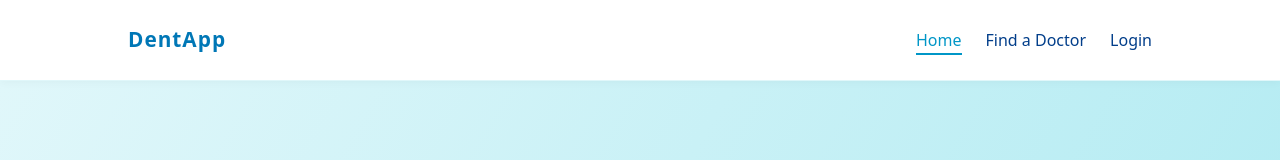
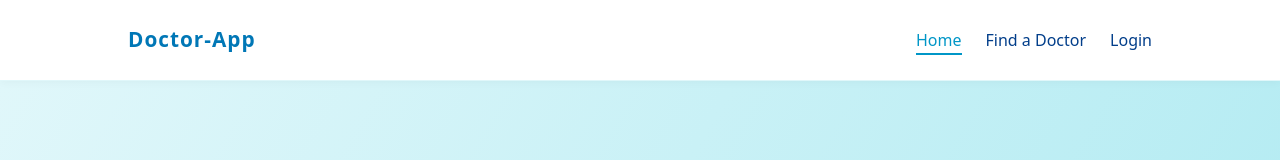
Before and after one commit to Onyeami/doctor-appointment, a React (Vite) app: page / in a window 1280 px wide. Shown: the top 160 px of the page. Built offline with nearby package versions, Linux system fonts and the light colour scheme; no server answers.

Commit message:
changed the app name

```diff
--- a/src/components/DoctorProfilePage.jsx
+++ b/src/components/DoctorProfilePage.jsx
@@ -107,7 +107,7 @@ const DoctorProfilePage = () => {
         </div>
 
         <div className="details-grid">
-          <div className="rate-info"><strong>Rate:</strong> {doctor.hourly_rate ? `₦${doctor.hourly_rate}/hr` : 'Not specified'}</div>
+          <div className="rate-info"><strong>Rate:</strong> {doctor.hourly_rate ? `€${doctor.hourly_rate}/hr` : 'Not specified'}</div>
           <div className="rating-info"><strong>Rating:</strong> {doctor.rating || 'N/A'} ⭐</div>
         </div>
       </div>
--- a/src/components/Navbar.jsx
+++ b/src/components/Navbar.jsx
@@ -34,7 +34,7 @@ const Navbar = () => {
   return (
     <nav className="navbar">
       <div className="navbar-logo">
-        <Link to="/">DentApp</Link>
+        <Link to="/">Doctor-App</Link>
       </div>
       <ul className="navbar-links">
         {!isLoggedIn ? (
```
Also changed, not shown: 1 other file (tests, documents, lock files or other folders).
